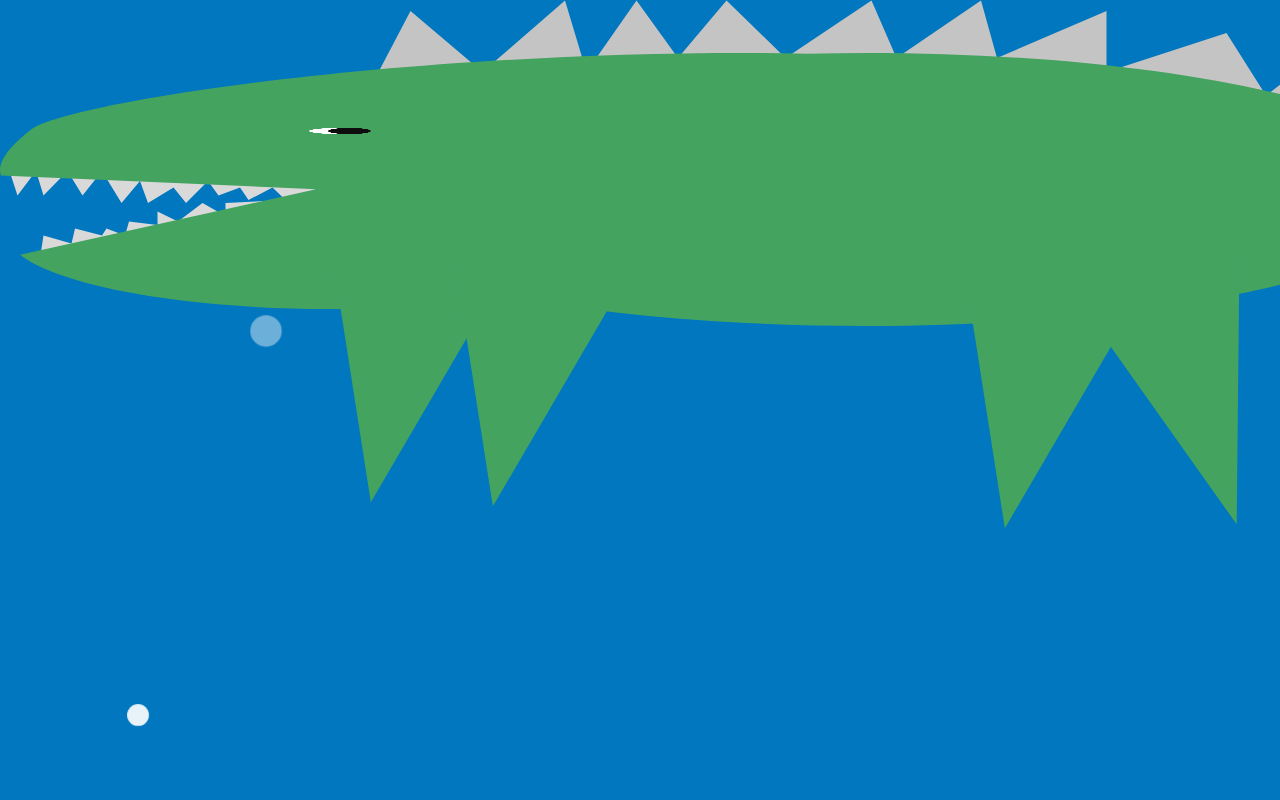
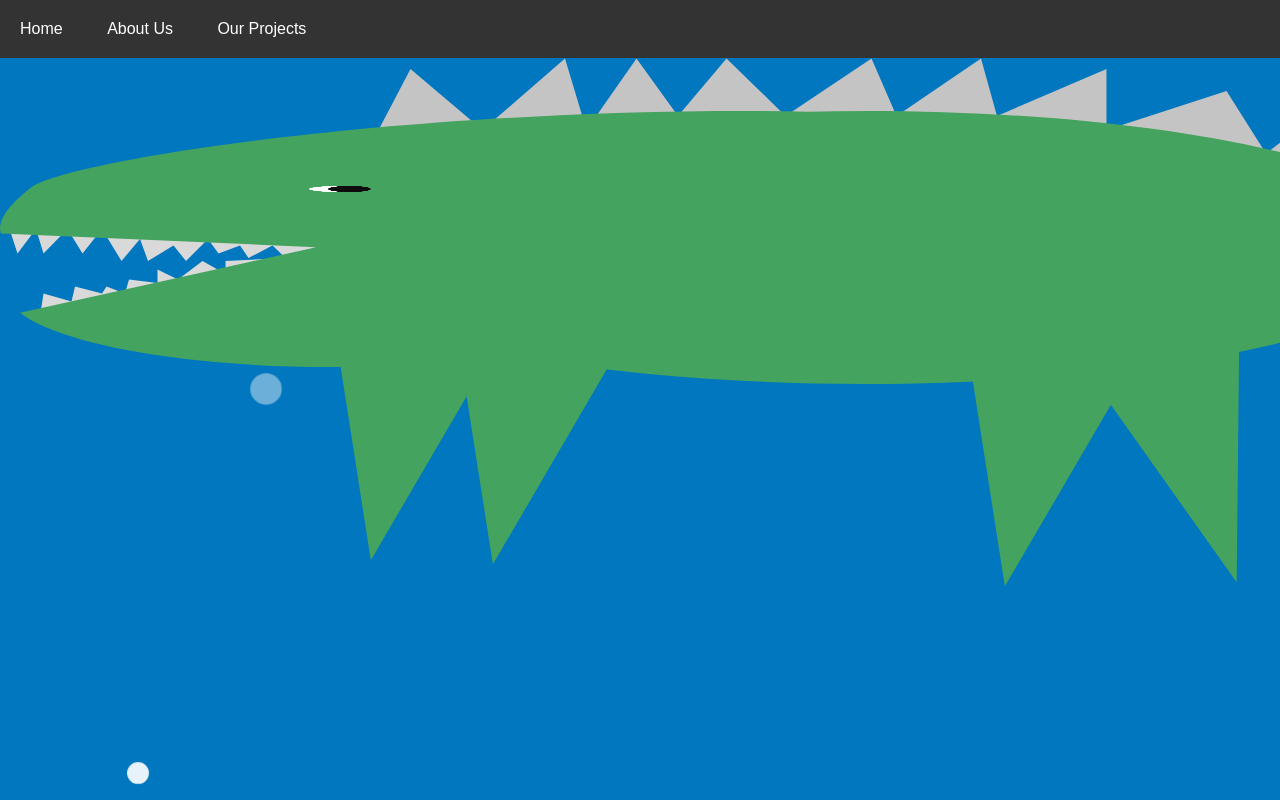
Before and after one commit to ananasanastasia/portfolio-group-interaction-design, a plain HTML site: page croc.html in a window 1280 px wide. Drawn offline with Linux system fonts and the light colour scheme.

Commit message:
Update croc.html

```diff
--- a/croc.html
+++ b/croc.html
@@ -54,9 +54,18 @@
     100% { bottom: 100%; transform: scale(2); opacity: 0; }
   }
 </style>
+   <link rel="stylesheet" href="styles.css">
 </head>
 <body>
-
+ <header>
+        <nav>
+            <ul>
+                <li><a href="index.html">Home</a></li>
+                <li><a href="about.html">About Us</a></li>
+                <li><a href="projects.html">Our Projects</a></li>
+            </ul>
+        </nav>
+    </header>
 <div id="pond">
   <!-- Small white bubbles -->
   <div class="bubble" style="left: 10%; animation-duration: 4s;"></div>
```
